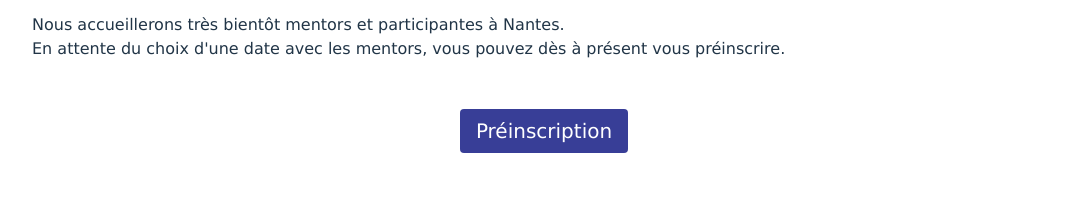
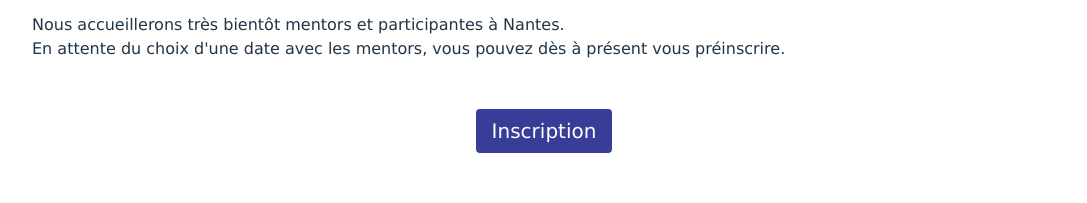
Before and after one commit to angular-devs-france/angular-devs-france, an Astro site: page /ateliers in a window 1280 px wide. Shown: the part 1939-2142 px from the top of the page, without its empty margins (96-1183 px from the left). Built offline with nearby package versions, Linux system fonts and the light colour scheme; Astro itself is replaced by a stand-in of ours.

Commit message:
feat: incriptions wow nantes

```diff
--- a/src/pages/ateliers/index.astro
+++ b/src/pages/ateliers/index.astro
@@ -57,8 +57,8 @@
 
     <div class="flex justify-center my-12">
         <a class="inline-block py-2 px-4 rounded bg-[#383e97] text-white text-xl"
-           href="https://docs.google.com/forms/d/e/1FAIpQLScfT5TJFfE0BGTGEVbW0e3bz7uxK4zEjoKl5wPL9Rv_kvAOjw/viewform?usp=sf_link"
-           target="_blank">Préinscription</a>
+           href="https://docs.google.com/forms/d/e/1FAIpQLSf3Pf9RFfJv9wRhB_DaVkrn8zH8rf6Z6ByVwjwp5KhAysD3uQ/viewform?usp=sf_link"
+           target="_blank">Inscription</a>
     </div>
 
     <!--
```
